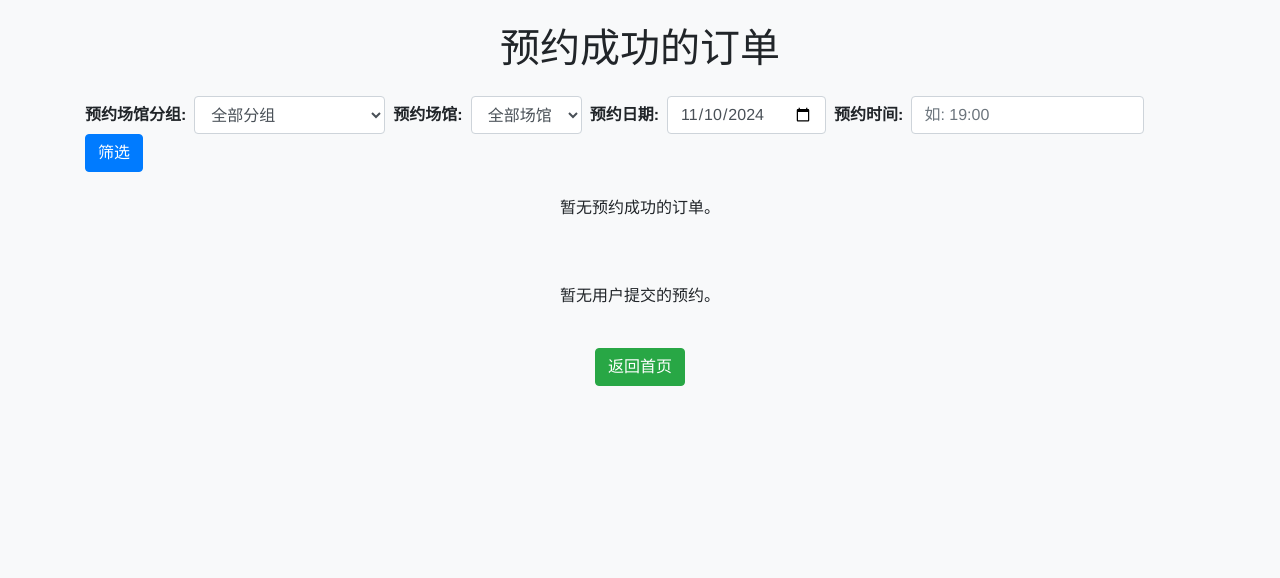
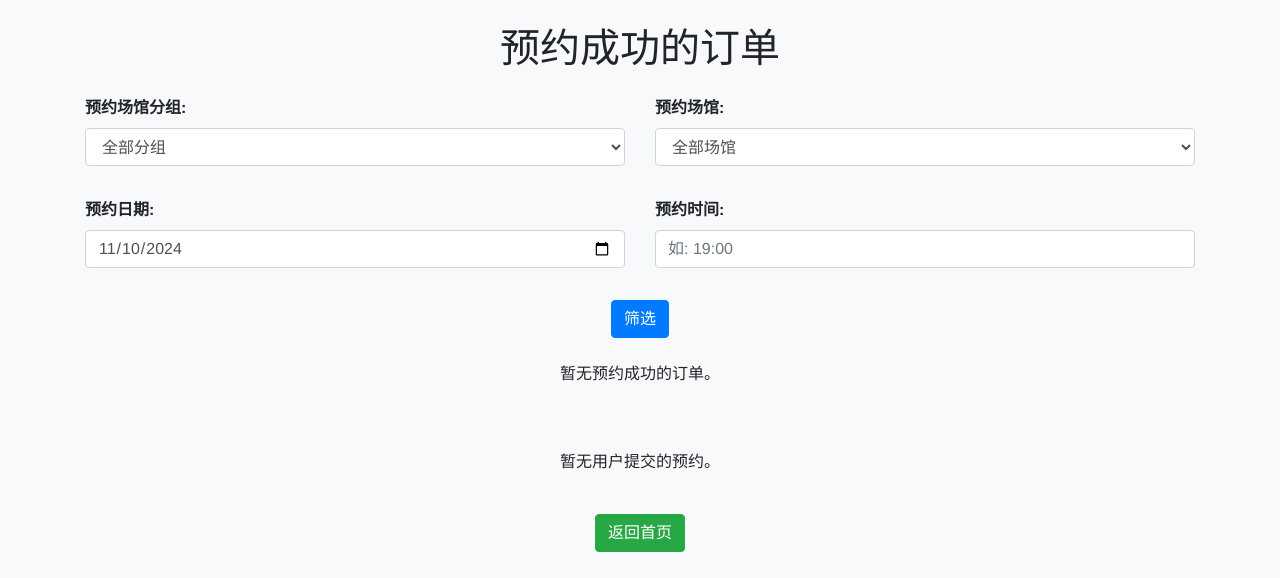
Before and after one commit to nanyeglm/CPU_Gym_Reserve_online, a Flask app: page /orders in a window 1280 px wide. Shown: the top 578 px of the page. Run offline with Flask 3, Linux system fonts and the light colour scheme; some libraries are stand-ins or nearby versions.

Commit message:
1.1 筛选功能扩展&日志清理

```diff
--- a/yourapplication/templates/orders.html
+++ b/yourapplication/templates/orders.html
@@ -7,9 +7,11 @@
     <h1 class="text-center mt-4 mb-4">预约成功的订单</h1>
 
     <!-- 筛选表单 -->
-    <form method="get" action="{{ url_for('main.view_orders') }}" class="form-inline mb-4">
-        <div class="form-group mr-2">
-            <label for="venue_group" class="mr-2">预约场馆分组:</label>
+    <form method="get" action="{{ url_for('main.view_orders') }}" class="mb-4">
+        <div class="row mb-3">
+            <div class="col-md-6">
+                <div class="form-group">
+                    <label for="venue_group">预约场馆分组:</label>
                     <select name="venue_group" id="venue_group" class="form-control">
                         <option value="">全部分组</option>
                         {% for group in all_venue_groups %}
@@ -17,11 +19,12 @@
                         {% endfor %}
                     </select>
                 </div>
-        <div class="form-group mr-2">
-            <label for="venue" class="mr-2">预约场馆:</label>
+            </div>
+            <div class="col-md-6">
+                <div class="form-group">
+                    <label for="venue">预约场馆:</label>
                     <select name="venue" id="venue" class="form-control">
                         <option value="">全部场馆</option>
-                <!-- 动态加载场馆选项 -->
                         {% if selected_group and venue_groups[selected_group] %}
                         {% for venue in venue_groups[selected_group] %}
                         <option value="{{ venue }}" {% if venue==selected_venue %}selected{% endif %}>{{ venue }}</option>
@@ -29,17 +32,28 @@
                         {% endif %}
                     </select>
                 </div>
-        <div class="form-group mr-2">
-            <label for="date" class="mr-2">预约日期:</label>
+            </div>
+        </div>
+        <div class="row mb-3">
+            <div class="col-md-6">
+                <div class="form-group">
+                    <label for="date">预约日期:</label>
                     <input type="date" name="date" id="date" class="form-control" value="{{ selected_date }}">
                 </div>
-        <div class="form-group mr-2">
-            <label for="time" class="mr-2">预约时间:</label>
+            </div>
+            <div class="col-md-6">
+                <div class="form-group">
+                    <label for="time">预约时间:</label>
                     <input type="text" name="time" id="time" class="form-control" placeholder="如: 19:00"
                         value="{{ selected_time }}">
                 </div>
+            </div>
+        </div>
+        <div class="text-center">
             <button type="submit" class="btn btn-primary">筛选</button>
+        </div>
     </form>
+
 
     <!-- 预约成功的订单 -->
     <div class="table-responsive">
@@ -144,17 +158,17 @@
     $(document).ready(function () {
         $('#orders-table').DataTable({
             "ordering": false, // 禁用排序
-            "paging": false, // 启用分页
+            "paging": false, // 禁用分页
             "searching": false, // 禁用搜索
-            "info": false, // 显示信息
+            "info": false, // 不显示信息
             "lengthChange": false // 禁用改变分页数量
         });
 
         $('#reservations-table').DataTable({
             "ordering": false, // 禁用排序
-            "paging": false, // 启用分页
+            "paging": false, // 禁用分页
             "searching": false, // 禁用搜索
-            "info": false, // 显示信息
+            "info": false, // 不显示信息
             "lengthChange": false // 禁用改变分页数量
         });
     });
```
Also changed, not shown: yourapplication/__init__.py (+7 -1 lines), README.md. Lines whose indentation alone changed are shown as unchanged.
